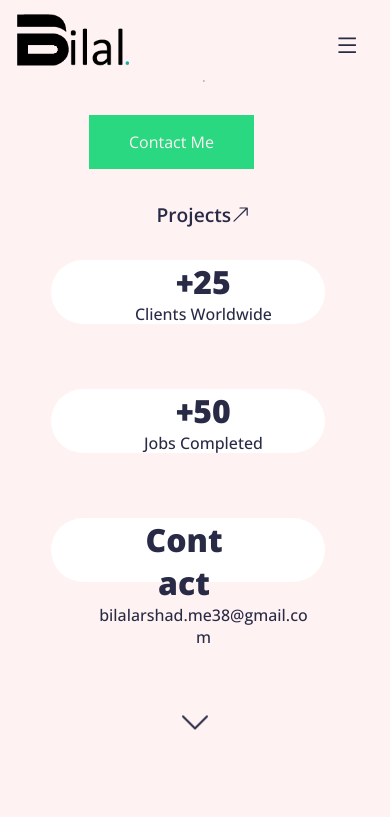
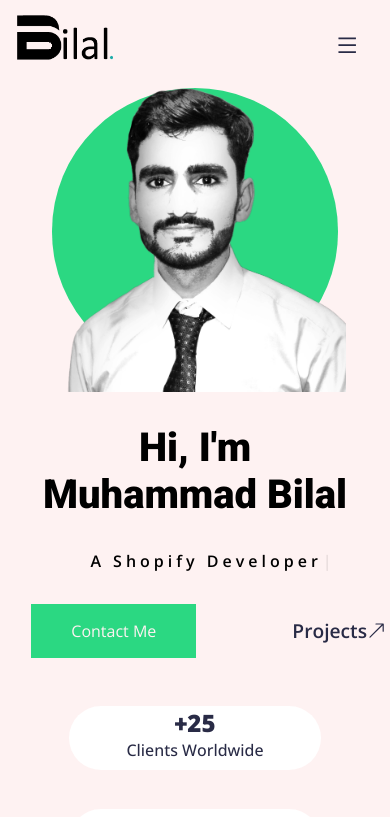
Before and after one commit to Bilal193/portfolio, a React (Create React App) app: page / in a window 390 px wide. Shown: the top 817 px of the page. Built offline with nearby package versions, Linux system fonts and the light colour scheme.

Commit message:
home section responsiveness

```diff
--- a/src/components/Footer.jsx
+++ b/src/components/Footer.jsx
@@ -10,7 +10,7 @@ import me from "../assets/myimg.png";
 
 const Footer = () => {
   return (
-    <footer id="footer">
+    <footer id="footer" className="page-width">
       <div>
         <img
           src={me}
--- a/src/components/Header.jsx
+++ b/src/components/Header.jsx
@@ -4,10 +4,17 @@ import bilallogo from '../assets/logo bilal.png';
 
 
 const Header = ({menuOpen,setMenuOpen}) => {
+if(menuOpen){
+  document.body.style.overflow="hidden";
+}
+else{
+  document.body.style.overflow="auto";
+}
+
   return (
     <>
-    <button onClick={()=>setMenuOpen(!menuOpen)} className='navBtn'><AiOutlineMenu/></button>
-    <nav>
+    <button onClick={()=>setMenuOpen(!menuOpen)} className={`navBtn ${menuOpen?"navBtnOpen":""}`}><AiOutlineMenu/></button>
+    <nav className='page-width'>
     <NavContent setMenuOpen={setMenuOpen} />
 
     </nav>
@@ -25,7 +32,8 @@ export const ExpendableNAvBar = ({menuOpen,setMenuOpen}) => {
 
 export const NavContent=({setMenuOpen})=>(
 <>
-<img src={bilallogo} alt="" />
+<a className='show-mob' onClick={()=>setMenuOpen(false)} href="#home"><img src={bilallogo} alt="" /></a>
+
     <div>
         <a onClick={()=>setMenuOpen(false)} href="#home">Home</a>
         <a onClick={()=>setMenuOpen(false)} href="#work">Portfolio</a>
--- a/src/components/Home.jsx
+++ b/src/components/Home.jsx
@@ -1,5 +1,4 @@
 import React, { useRef } from 'react'
-
 import { animate, motion } from "framer-motion"
 import Typewriter from "typewriter-effect"
 import { BsArrowUpRight, BsChevronDown } from "react-icons/bs"
@@ -47,7 +46,7 @@ const Home = () => {
         }
     }
     return (
-        <div id='home'>
+        <div id='home' className='page-width'>
             <section>
                 <div>
 
@@ -76,7 +75,7 @@ const Home = () => {
                         <span>Clients Worldwide</span>
                     </article>
                     <aside>
-                        <article>
+                        <article data-margin>
                             <p>
                                 +<motion.span whileInView={animationProjectsCount} ref={projectCount}>
 
--- a/src/styles/app.scss
+++ b/src/styles/app.scss
@@ -33,3 +33,7 @@ body{
     background-color: rgb(191, 191, 191) !important;
     cursor: not-allowed !important;
   }
+.page-width{
+    max-width: $pageWidth;
+    margin: 0 auto;
+}
--- a/src/styles/header.scss
+++ b/src/styles/header.scss
@@ -12,7 +12,7 @@ nav {
   top: 0%;
   z-index: 60;
 
-  >img {
+  >a >img {
     width: 7rem;
   }
 
@@ -73,10 +73,12 @@ nav {
   &:hover {
     color: $color3;
     cursor: pointer;
-
   }
 
 
+}
+.navBtnOpen{
+  color: $color3;
 }
 
 .ExpendableNAvBar {
--- a/src/styles/home.scss
+++ b/src/styles/home.scss
@@ -3,20 +3,20 @@
 #home {
     width: 100%;
     display: flex;
-    height: 86vh;
+    height: 90vh;
     overflow: hidden;
-    max-height: 600px;
+    max-height: 800px;
+    position: relative;
+    padding: 0 $p;
 
     >section {
         width: 100%;
 
         &:first-of-type {
-            padding-left: $p;
-
             >div {
                 border-top: 1px solid $color6_2;
                 height: 100%;
-                padding-top: 3rem;
+                padding-top: 2rem;
 
                 >h1 {
                     font: 800 2.5rem $text1;
@@ -106,18 +106,22 @@
 
             &::after {
                 content: "";
-                width: 36vmax;
-                height: 36vmax;
+                width: 34vmax;
+                height: 34vmax;
                 background-color: $color3;
                 position: absolute;
                 z-index: -1;
                 border-radius: 50%;
+                max-width: 690px;
+                max-height: 690px;
             }
 
             >img {
                 width: 36vmax;
                 object-fit: contain;
                 height: 36vmax;
+                max-width: 690px;
+                max-height: 690px;
             }
         }
     }
--- a/src/styles/mediaquery.scss
+++ b/src/styles/mediaquery.scss
@@ -1,14 +1,25 @@
 @import "variables.scss";
+@media screen and (min-width: 1800px){
+  #home > section:last-of-type{
+    justify-content: flex-start;
+  }
+}
+@media screen and (min-height: 720px){
+  #home > section:last-of-type{
+    justify-content: flex-start;
+  }
+}
 @media screen and (max-width: 1367px) {
     nav {
       padding: 0 $p_md;
     }
 
     #home {
-      height: 100vh;
+      height: 90vh;
+      padding: 0 $p_md;
       > section {
         &:first-of-type {
-          padding-left: $p_md;
+          // padding-left: $p_md;
           > div aside {
             width: 85%;
           }
@@ -73,19 +84,25 @@
             margin-right: 5px;
           }
       }}
+      #home{
+        padding: 0 $p_base;
+        >section{
+          &:last-of-type{
+            justify-content: flex-start;
+            padding-top: 3rem;
+          }
+
+        }
+      }
 
   }
   @media screen and (max-width: 1100px) {
-    nav {
-      padding: 0 $p_base;
-    }
-
     #home {
-      height: 110vh;
+      // height: 110vh;
       > section {
         &:first-of-type {
-          padding-left: $p_base;
           > div {
+            padding-top: 1rem;
             > h1 {
               font: 900 3rem $text1;
             }
@@ -107,6 +124,11 @@
       text-align: center;
     }
   }
+  @media screen and (max-width: 1025px) and (min-width:900px){
+    #home{
+      min-height: 600px;
+    }
+  }
 
   @media screen and (max-width: 900px) {
     nav {
@@ -120,16 +142,24 @@
     }
 
     #home {
+      padding: 0 $p_sm;
       > section {
         &:first-of-type {
-          padding-left: $p_sm;
           > div {
+            >h1{
+              font-size: 2rem;
+              font-weight: 700;
+            }
             > div {
-              gap: 2rem;
+              gap: 1rem;
               width: 100%;
             }
             aside {
-              flex-direction: column;
+              // flex-direction: column;
+            }
+            >article > p{
+              font-size: 1.5rem;
+              font-weight: 800;
             }
           }
         }
@@ -203,6 +233,12 @@
       > a {
         display: none;
       }
+      .show-mob{
+        display: block;
+        >img{
+          width: 6rem;
+        }
+      }
     }
     .navBtn {
       display: block;
@@ -212,6 +248,7 @@
   @media screen and (max-width: 600px) {
     #home {
       height: unset;
+      max-height: unset;
       flex-direction: column-reverse;
 
       > section {
@@ -223,17 +260,24 @@
 
           > div {
             border: none;
-            padding-top: 3rem;
+            padding-top: 2rem;
             > h1 {
               font: 900 2.5rem $text1;
             }
+            .Typewriter{
+              display: block;
+              padding: 1rem 0;
+            }
             > div {
-              flex-direction: column;
-
-
+              margin: 1rem;
+              gap: 2rem;
             }
             aside {
               align-items: center;
+              flex-direction: column;
+            }
+            article[data-margin]{
+              margin-top: 0;
             }
 
             article[data-special] {
@@ -241,6 +285,7 @@
               display: flex;
               flex-direction: column;
               align-items: center;
+              margin-top: 0;
               span {
                 display: block;
                 width: 70%;
@@ -251,9 +296,15 @@
             article {
               width: 100%;
               text-align: center;
+              display: flex;
+              flex-direction: column;
+              justify-content: center;
+              align-items: center;
+              margin: 3rem 0;
               &::after {
                 top: 0;
-                left: 0%;
+                left: 15%;
+                width: 70%;
               }
             }
           }
@@ -261,6 +312,7 @@
 
         &:last-of-type {
           border: none;
+          padding-top: 0.5rem;
         }
       }
 
@@ -356,3 +408,12 @@
       }
     }
   }
+
+  @media screen and (min-width: 1100px ) and (max-height: 610px) {
+    #home > section:first-of-type > div{
+      padding-top: 1rem;
+      >div{
+        margin: 1rem 0;
+      }
+    }
+  }
--- a/src/styles/variables.scss
+++ b/src/styles/variables.scss
@@ -13,10 +13,12 @@ $color6: #161616;
 $color6_1: #16161698;
 $color6_2: #16161622;
 
-$p: 13.33vmax;
+$p: 8vmax;
 $p_md: 7vmax;
 $p_base: 5vmax;
 $p_base_inverse: 15vmax 10vmax;
 $p_sm: 2vmax;
 $p_sm_inverse: 13vmax 0;
 $p_zero: 0;
+
+$pageWidth: 1900px;
```
